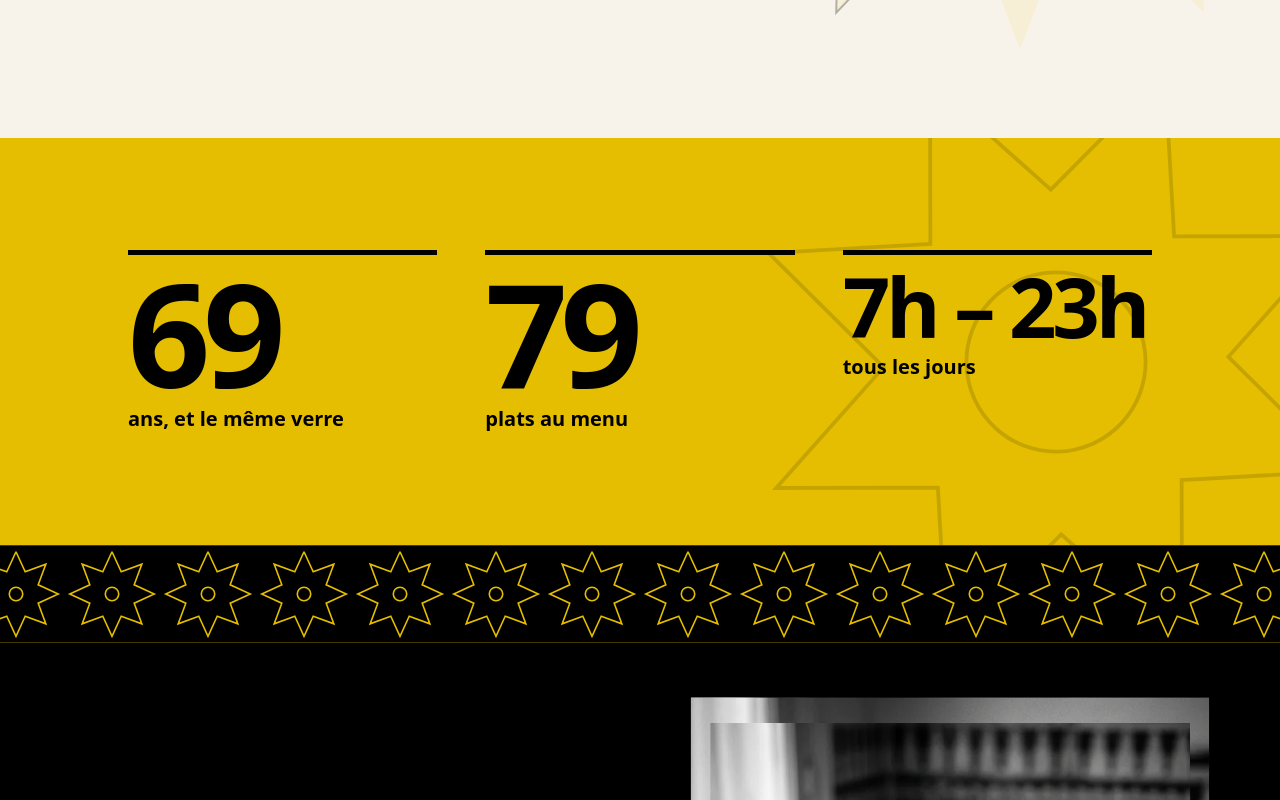
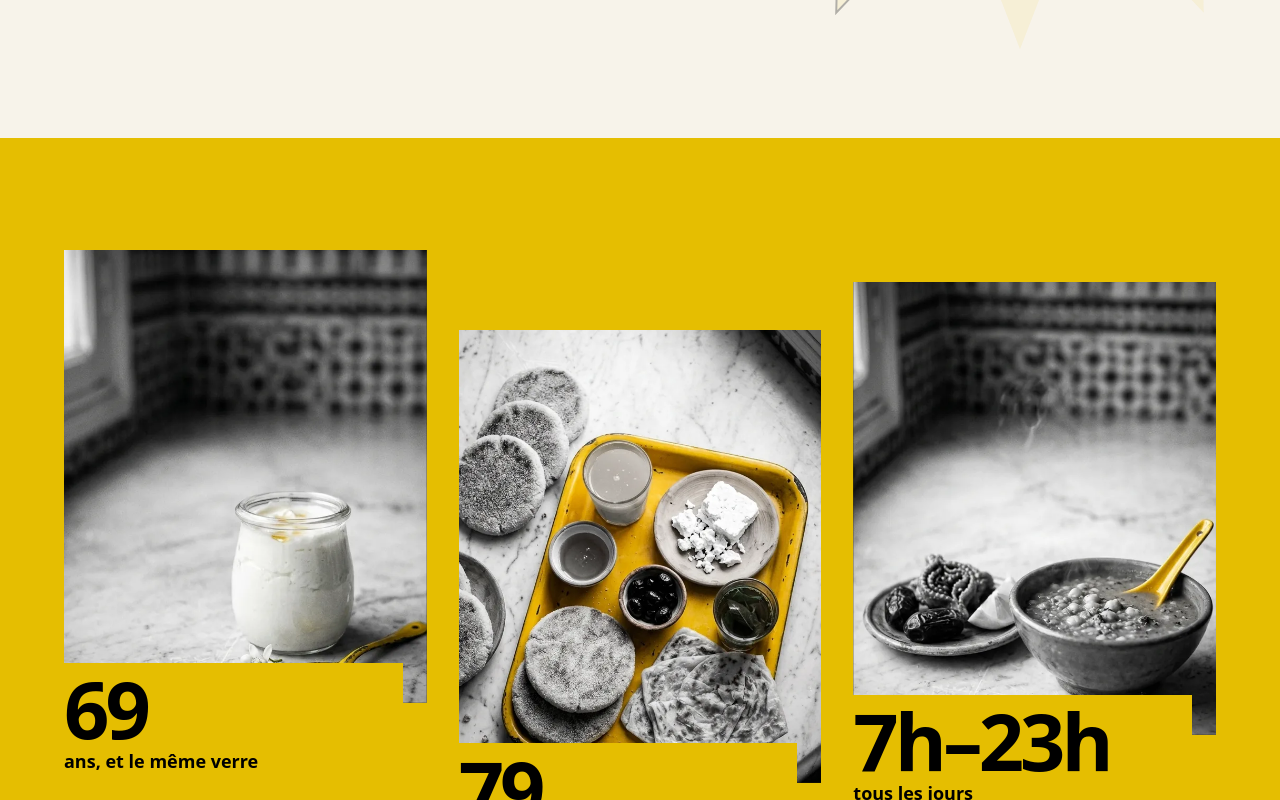
Before and after one commit to amarraduzzi/bafaresnew, a React (Vite) app: page / in a window 1280 px wide. Shown: the part 1800-2600 px from the top of the page. Built offline with nearby package versions, Linux system fonts and the light colour scheme.

Commit message:
Add files via upload

```diff
--- a/src/components/Chiffres.tsx
+++ b/src/components/Chiffres.tsx
@@ -1,10 +1,13 @@
 import React, { useEffect, useRef, useState } from 'react';
-import { animate, motion, useInView, useReducedMotion } from 'motion/react';
+import { animate, motion, useInView, useReducedMotion, useScroll, useTransform } from 'motion/react';
 import { Language } from '../types';
 import { MENU_ITEMS } from '../data/menuData';
 import { YEAR_NOW, YEAR_START } from '../data/scenes';
+import yaourt from '../assets/images/sig-yaourt.webp';
+import petitdej from '../assets/images/sig-petitdej.webp';
+import harira from '../assets/images/sig-harira.webp';
 
-const COUNT = (to: number, on: boolean, still: boolean) => {
+const useCount = (to: number, on: boolean, still: boolean) => {
   const [v, setV] = useState(still ? to : 0);
   useEffect(() => {
     if (!on || still) return;
@@ -14,55 +17,73 @@ const COUNT = (to: number, on: boolean, still: boolean) => {
   return v;
 };
 
-const Stat: React.FC<{ n: number; label: string; on: boolean; still: boolean }> = ({ n, label, on, still }) => {
-  const v = COUNT(n, on, still);
+interface ColProps {
+  img: string;
+  alt: string;
+  num?: number;
+  text?: string;
+  label: string;
+  index: number;
+  still: boolean;
+  className?: string;
+}
+
+// Eén bewijs: een foto, met het cijfer als gele plaat over de onderkant van de foto
+const Col: React.FC<ColProps> = ({ img, alt, num, text, label, index, still, className = '' }) => {
+  const ref = useRef<HTMLDivElement>(null);
+  const on = useInView(ref, { once: true, amount: 0.3 });
+  const { scrollYProgress: p } = useScroll({ target: ref, offset: ['start end', 'end start'] });
+  const y = useTransform(p, [0, 1], ['-7%', '7%']);
+  const v = useCount(num ?? 0, on, still);
+
   return (
-    <div className="border-t-[5px] border-black pt-4">
-      <p className="font-black tabular-nums leading-[0.85] tracking-tighter text-[22vw] sm:text-[9rem]">{v}</p>
-      <p className="mt-3 font-extrabold text-lg sm:text-xl">{label}</p>
+    <div ref={ref} className={`flex flex-row md:flex-col items-end md:items-stretch gap-5 md:gap-0 ${className}`}>
+      <motion.div
+        initial={still ? false : { clipPath: 'inset(100% 0 0 0)' }}
+        animate={on || still ? { clipPath: 'inset(0% 0 0 0)' } : undefined}
+        transition={{ duration: 0.9, delay: index * 0.15, ease: [0.76, 0, 0.24, 1] }}
+        className="relative w-[38%] md:w-full shrink-0 aspect-[4/5] overflow-hidden bg-black"
+      >
+        <motion.img
+          src={img}
+          alt={alt}
+          loading="lazy"
+          decoding="async"
+          style={still ? undefined : { y, scale: 1.16 }}
+          className="absolute inset-0 w-full h-full object-cover"
+        />
+      </motion.div>
+
+      <div className="relative md:-mt-10 md:me-6 bg-[#E5BE01] md:pt-3 md:pe-4 self-end md:self-auto flex-1 md:flex-none">
+        <p
+          dir="ltr"
+          className="font-black tabular-nums leading-[0.85] tracking-tighter whitespace-nowrap text-[clamp(3.2rem,13vw,5.5rem)] md:text-[clamp(3.4rem,6.2vw,6.5rem)]"
+        >
+          {text ?? v}
+        </p>
+        <p className="mt-2 font-extrabold text-base sm:text-lg leading-tight">{label}</p>
+      </div>
     </div>
   );
 };
 
-const STAR = Array.from({ length: 16 }, (_, i) => {
-  const r = i % 2 === 0 ? 48 : 27;
-  const a = ((i * 22.5 - 90) * Math.PI) / 180;
-  return `${i === 0 ? 'M' : 'L'}${(50 + r * Math.cos(a)).toFixed(1)} ${(50 + r * Math.sin(a)).toFixed(1)}`;
-}).join(' ') + ' Z';
-
 const TEXT: Record<Language, { years: string; dishes: string; hours: string; hoursV: string }> = {
-  fr: { years: 'ans, et le même verre', dishes: 'plats au menu', hours: 'tous les jours', hoursV: '7h – 23h' },
-  ar: { years: 'سنة، ونفس الكأس', dishes: 'طبقاً في القائمة', hours: 'كل يوم', hoursV: '7:00 – 23:00' },
-  en: { years: 'years, and the same glass', dishes: 'dishes on the menu', hours: 'every day', hoursV: '7am – 11pm' },
+  fr: { years: 'ans, et le même verre', dishes: 'plats au menu', hours: 'tous les jours', hoursV: '7h–23h' },
+  ar: { years: 'سنة، ونفس الكأس', dishes: 'طبقاً في القائمة', hours: 'كل يوم', hoursV: '7:00–23:00' },
+  en: { years: 'years, and the same glass', dishes: 'dishes on the menu', hours: 'every day', hoursV: '7am–11pm' },
 };
 
-// Geel vlak: het bewijs. Wat de tijd niet heeft kunnen wegnemen, in cijfers.
+// Geel vlak: het bewijs. Wat de tijd niet heeft kunnen wegnemen, in foto's en cijfers.
 export const Chiffres: React.FC<{ lang: Language }> = ({ lang }) => {
-  const ref = useRef<HTMLElement>(null);
-  const on = useInView(ref, { once: true, amount: 0.35 });
   const reduce = !!useReducedMotion();
   const t = TEXT[lang];
 
   return (
-    <section ref={ref} dir={lang === 'ar' ? 'rtl' : 'ltr'} className="relative overflow-hidden bg-[#E5BE01] text-black py-20 sm:py-28 px-6 sm:px-12">
-      <motion.svg
-        aria-hidden
-        viewBox="0 0 100 100"
-        className="absolute -end-24 -top-24 w-[420px] h-[420px] sm:w-[640px] sm:h-[640px] opacity-[0.13]"
-        animate={reduce ? undefined : { rotate: 360 }}
-        transition={{ duration: 120, repeat: Infinity, ease: 'linear' }}
-      >
-        <path d={STAR} fill="none" stroke="#000" strokeWidth="0.6" />
-        <circle cx="50" cy="50" r="14" fill="none" stroke="#000" strokeWidth="0.6" />
-      </motion.svg>
-
-      <div className="relative max-w-5xl mx-auto grid gap-12 md:grid-cols-3">
-        <Stat n={YEAR_NOW - YEAR_START} label={t.years} on={on} still={reduce} />
-        <Stat n={MENU_ITEMS.length} label={t.dishes} on={on} still={reduce} />
-        <div className="border-t-[5px] border-black pt-4">
-          <p dir="ltr" className="font-black leading-[0.85] tracking-tighter text-[13vw] sm:text-[5.2rem] whitespace-nowrap">{t.hoursV}</p>
-          <p className="mt-3 font-extrabold text-lg sm:text-xl">{t.hours}</p>
-        </div>
+    <section dir={lang === 'ar' ? 'rtl' : 'ltr'} className="bg-[#E5BE01] text-black py-20 sm:py-28 px-6 sm:px-12 overflow-hidden">
+      <div className="max-w-6xl mx-auto grid gap-14 md:grid-cols-3 md:gap-8 items-start">
+        <Col img={yaourt} alt="" num={YEAR_NOW - YEAR_START} label={t.years} index={0} still={reduce} />
+        <Col img={petitdej} alt="" num={MENU_ITEMS.length} label={t.dishes} index={1} still={reduce} className="md:mt-20" />
+        <Col img={harira} alt="" text={t.hoursV} label={t.hours} index={2} still={reduce} className="md:mt-8" />
       </div>
     </section>
   );
```
